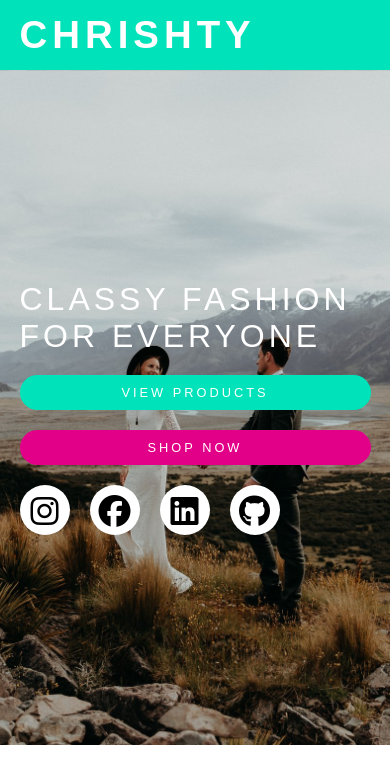
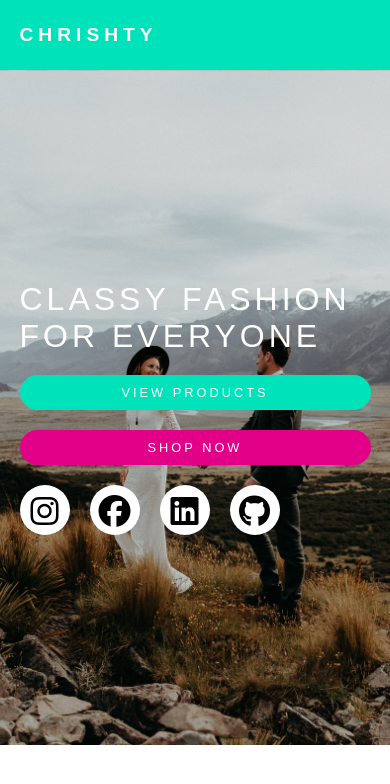
Before and after one commit to christopher-alba/e-commerce-chrishty, a React app: page / in a window 390 px wide. Shown: the top 784 px of the page. Built offline with nearby package versions, Linux system fonts and the light colour scheme.

Commit message:
make navbar brand responsive

```diff
--- a/client/components/navbar/Navbar.jsx
+++ b/client/components/navbar/Navbar.jsx
@@ -28,7 +28,11 @@ const Navbar = () => {
           <StyledLink color="white" href="/">
             <JCUXText
               fontWeight="600"
-              type="heading-large"
+              type={{
+                xs: "sub-heading-small",
+                sm: "sub-heading-default",
+                md: "sub-heading-large",
+              }}
               letterSpacing="5px"
               marginTop="0px"
               marginBottom="0px"
```
